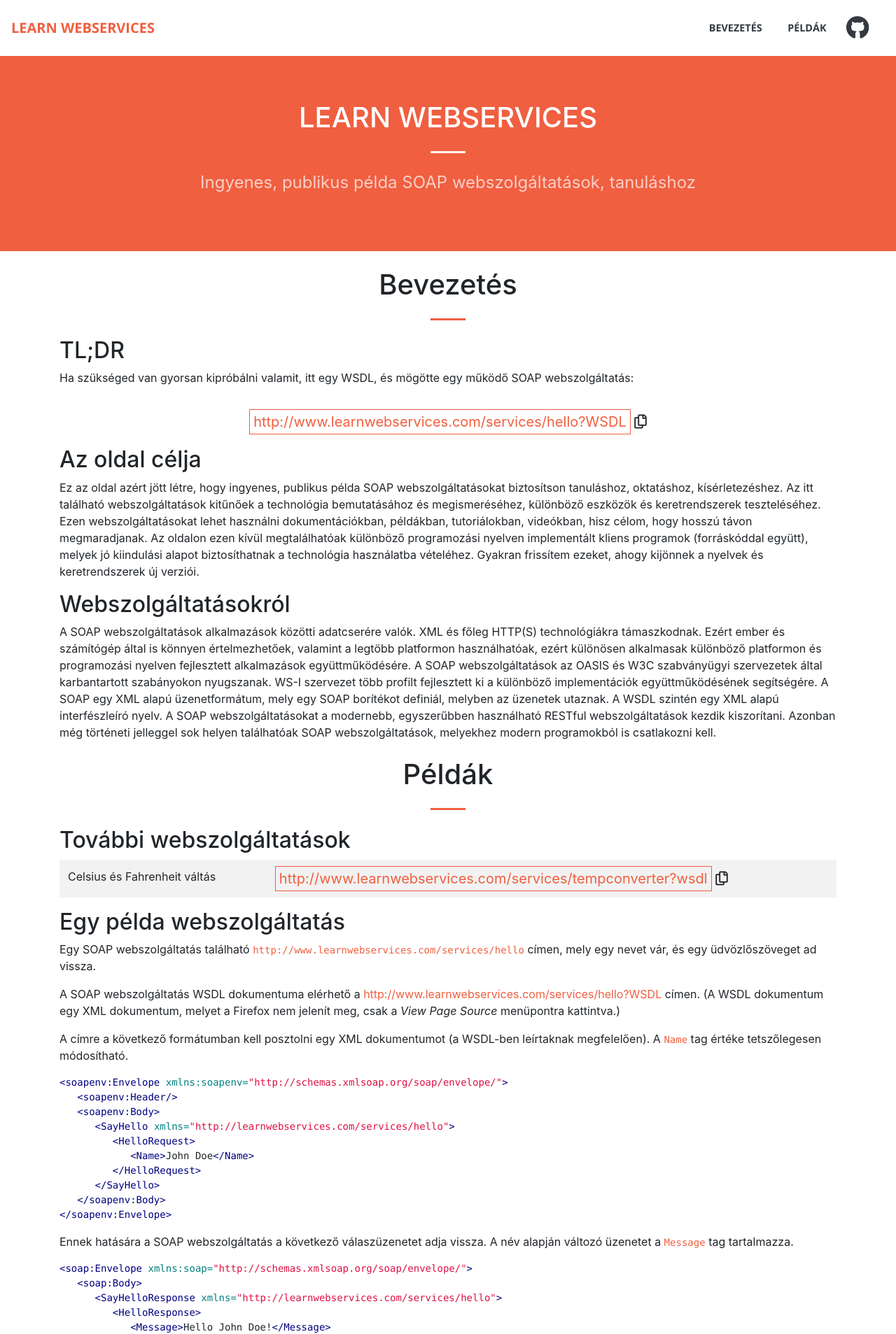
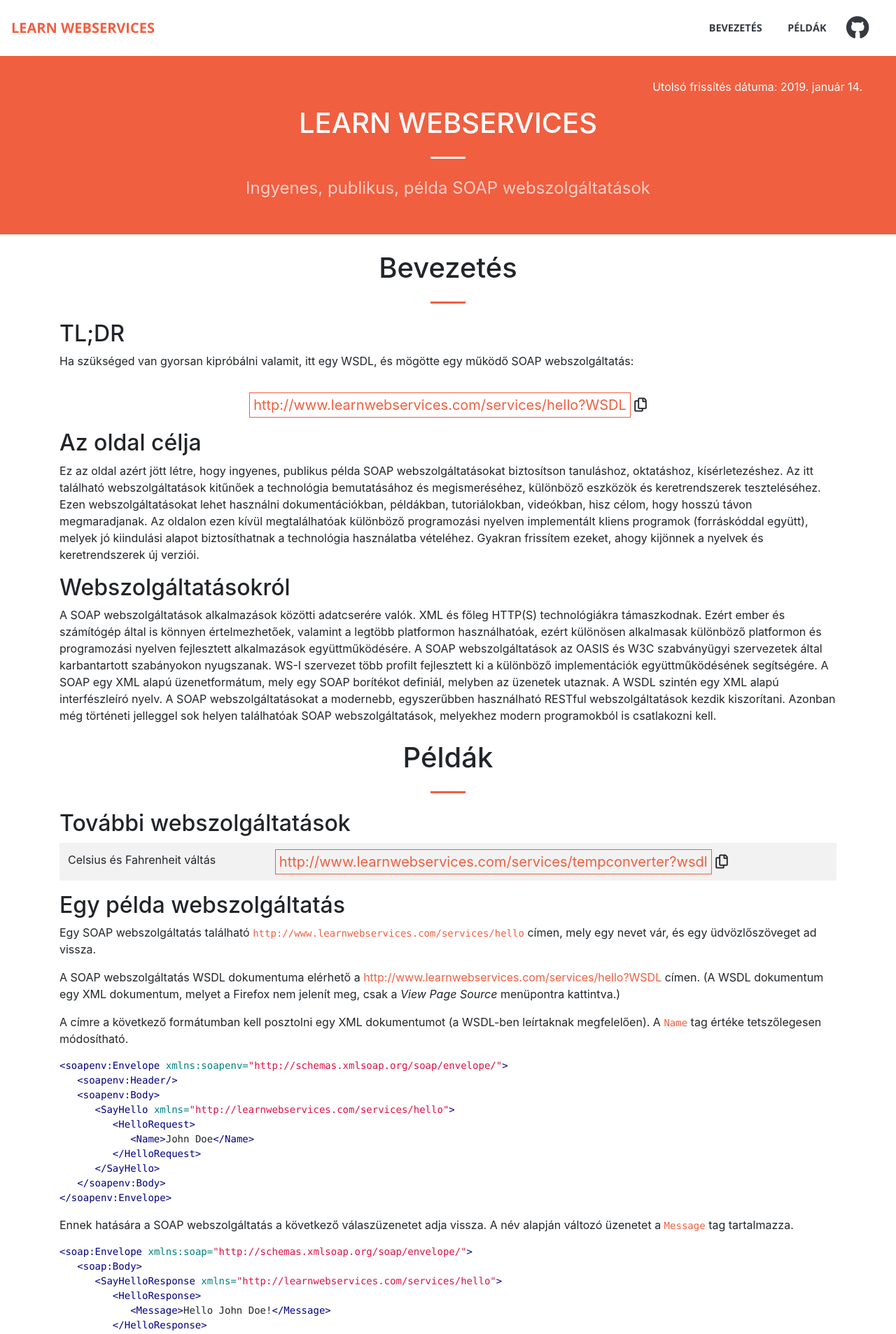
Before and after one commit to vicziani/learnwebservices, a Jekyll site: the page built from site/index.md, in a window 1280 px wide. Shown: the top 1907 px of the page at 70% size. Built offline with Jekyll 4.4.1, drawn with Linux system fonts in a browser that asks for light colours; nearby versions of some CDN libraries; comment, search, counter and statistics services are not loaded; our own code applies the rules of GitHub Pages for plain Markdown files; some of the changed text lies outside the part shown.

Commit message:
Commas and last update

```diff
--- a/site/_layouts/default.html
+++ b/site/_layouts/default.html
@@ -10,14 +10,14 @@
   <title>Learn webservices</title>
 
   <meta name="author" lang="hu" content="Viczián István"/>
-  <meta name="description" content="Ingyenes, publikus példa SOAP webszolgáltatások.">
+  <meta name="description" content="Ingyenes, publikus, példa SOAP webszolgáltatások.">
 
 
   <meta property="og:locale" content="hu_HU" />
   <meta property="og:url" content="http://learnwebservices.com/" />
   <meta property="og:type" content="website" />
   <meta property="og:title" content="Learn webservices" />
-  <meta property="og:description" content="Ingyenes, publikus példa SOAP webszolgáltatások." />
+  <meta property="og:description" content="Ingyenes, publikus, példa SOAP webszolgáltatások." />
 
   <meta name="robots" content="index, follow"/>
   <meta name="revisit-after" content="5 days"/>
@@ -48,12 +48,14 @@
   </div>
 
       <header>
+        <p id="last-updated">Utolsó frissítés dátuma: <span class="text-nowrap">2019. január 14.</p>
+
         <h1>Learn webservices</h1>
 
         <hr />
 
       <p>
-        Ingyenes, publikus példa SOAP webszolgáltatások, tanuláshoz
+        Ingyenes, publikus, példa SOAP webszolgáltatások
       </p>
     </header>
 
--- a/site/assets/css/learnwebservices.css
+++ b/site/assets/css/learnwebservices.css
@@ -36,7 +36,8 @@ hr {
 
 header {
   background-color: #f05f40;
-  padding: 4rem 0;
+  padding-top: 2rem;
+  padding-bottom: 2rem;
   color: #fff;
   text-align: center;
 }
@@ -110,3 +111,10 @@ footer {
   border: 1px #f05f40 solid;
   padding: 10px;
 }
+
+#last-updated {
+  text-align: right;
+  font-size: 1rem;
+  padding-right: 3rem;
+  color: #ffffff;
+}
```
Also changed, not shown: other parts of site/_layouts/default.html (+1 -1 lines).
